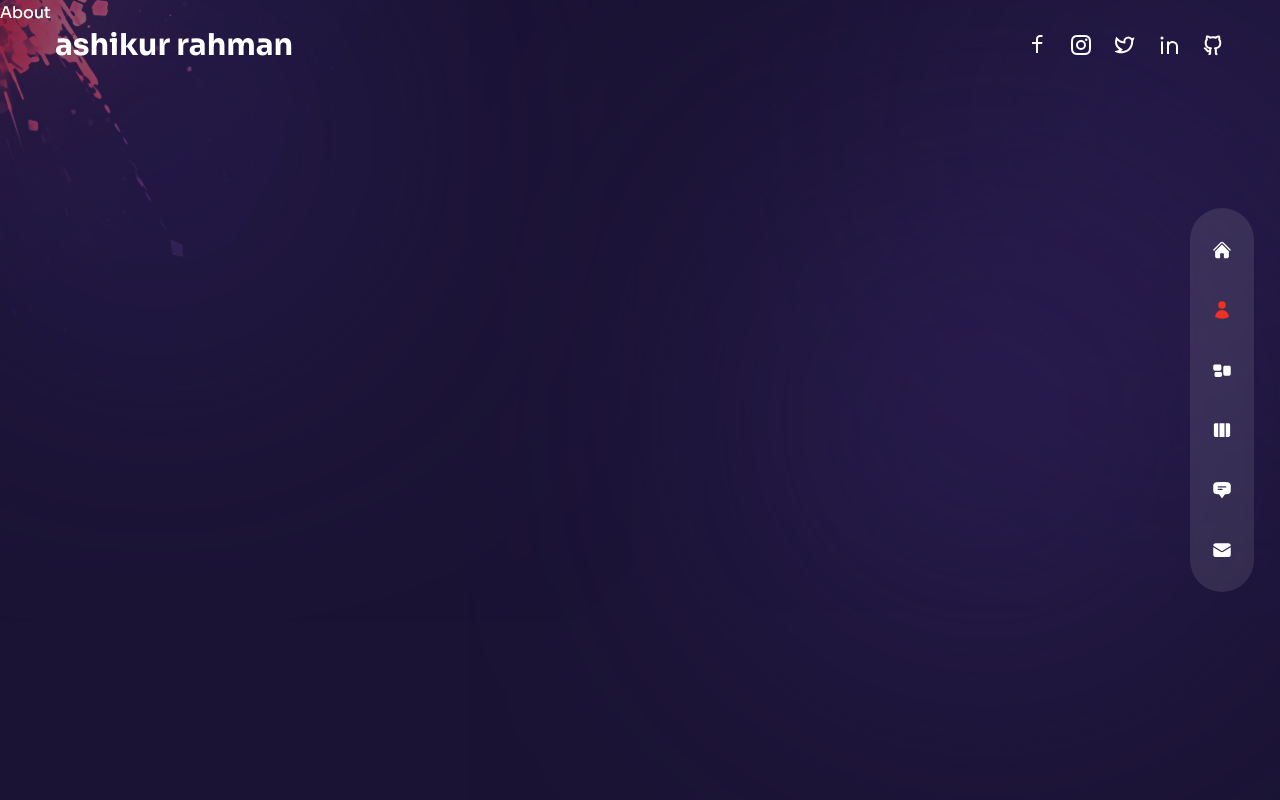
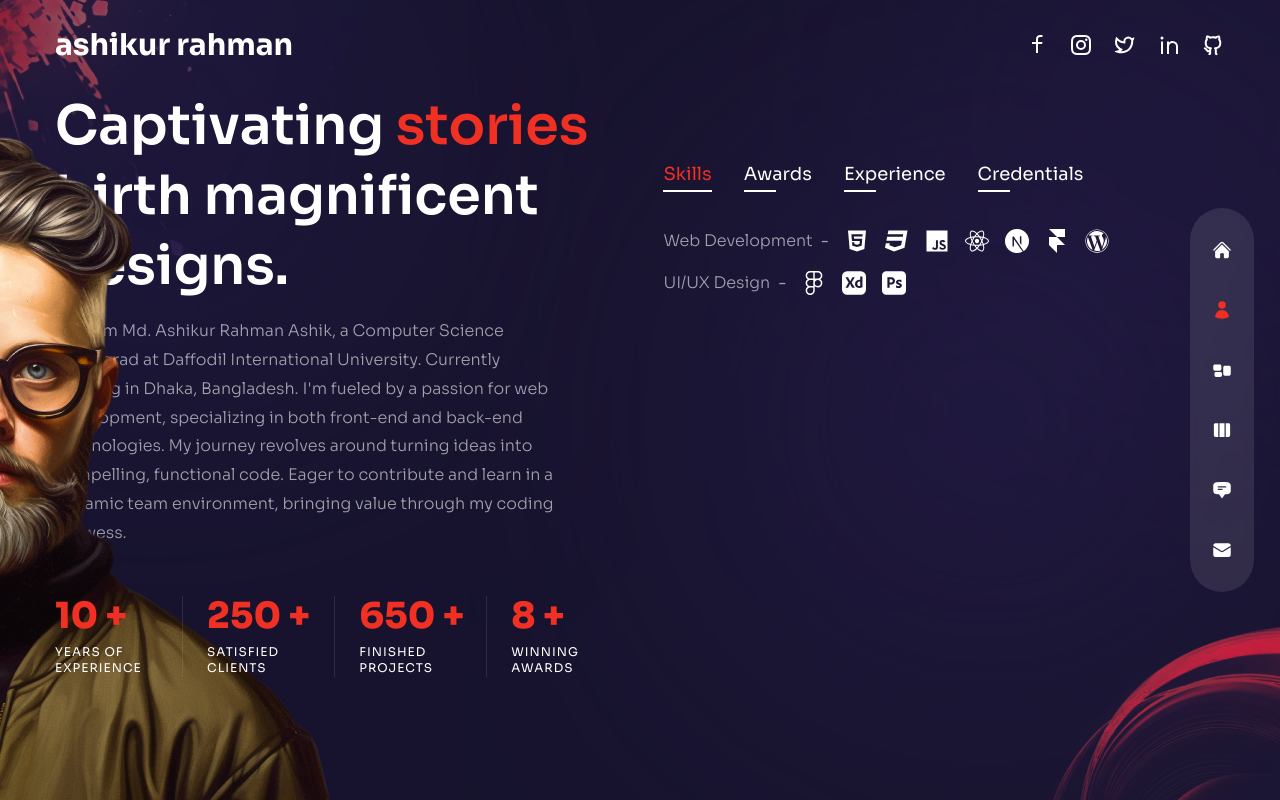
Before and after one commit to ashik-08/ashik-portfolio, a Next.js app: page /about in a window 1280 px wide. Built offline with nearby package versions, Linux system fonts and the light colour scheme.

Commit message:
added about info

```diff
--- a/components/Circles.js
+++ b/components/Circles.js
@@ -1,5 +1,17 @@
+import Image from "next/image";
+
 const Circles = () => {
-  return <div>Circles</div>;
+  return (
+    <div className="w-[200px] xl:w-[300px] absolute -right-16 -bottom-2 mix-blend-color-dodge animate-pulse duration-75 z-10">
+      <Image
+        src={"/circles.png"}
+        width={260}
+        height={200}
+        className="w-full h-full"
+        alt=""
+      />
+    </div>
+  );
 };
 
 export default Circles;
--- a/components/Header.js
+++ b/components/Header.js
@@ -8,7 +8,7 @@
       <div className="container mx-auto">
         <div className="flex flex-col lg:flex-row justify-between items-center gap-y-6 py-8">
           {/* logo */}
-          <Link href={'/'}>
+          <Link href={"/"}>
             {/* <Image src={'/logo.svg'} width={220} height={48} alt="" priority={true} /> */}
             <h3 className="text-3xl font-bold text-center">ashikur rahman</h3>
           </Link>
--- a/package.json
+++ b/package.json
@@ -13,7 +13,7 @@
     "framer-motion": "^10.12.16",
     "next": "13.4.3",
     "react": "18.2.0",
-    "react-countup": "^6.4.2",
+    "react-countup": "^6.5.0",
     "react-dom": "18.2.0",
     "react-icons": "^4.8.0",
     "react-tsparticles": "^2.9.3",
--- a/pages/about/index.js
+++ b/pages/about/index.js
@@ -1,3 +1,7 @@
+import { motion } from "framer-motion";
+import fadeIn from "../../variants";
+import { useState } from "react";
+
 // icons
 import {
   FaHtml5,
@@ -14,15 +18,17 @@
   SiAdobexd,
   SiAdobephotoshop,
 } from "react-icons/si";
-
+import Circles from "../../components/Circles";
+import Avatar from "../../components/Avatar";
+import CountUp from "react-countup";
 
 //  data
 const aboutData = [
   {
-    title: 'skills',
+    title: "skills",
     info: [
       {
-        title: 'Web Development',
+        title: "Web Development",
         icons: [
           <FaHtml5 />,
           <FaCss3 />,
@@ -34,62 +40,201 @@
         ],
       },
       {
-        title: 'UI/UX Design',
+        title: "UI/UX Design",
         icons: [<FaFigma />, <SiAdobexd />, <SiAdobephotoshop />],
       },
     ],
   },
   {
-    title: 'awards',
+    title: "awards",
     info: [
       {
-        title: 'Webby Awards - Honoree',
-        stage: '2011 - 2012',
+        title: "Webby Awards - Honoree",
+        stage: "2011 - 2012",
       },
       {
-        title: 'Adobe Design Achievement Awards - Finalist',
-        stage: '2009 - 2010',
+        title: "Adobe Design Achievement Awards - Finalist",
+        stage: "2009 - 2010",
       },
     ],
   },
   {
-    title: 'experience',
+    title: "experience",
     info: [
       {
-        title: 'UX/UI Designer - XYZ Company',
-        stage: '2012 - 2023',
+        title: "UX/UI Designer - XYZ Company",
+        stage: "2012 - 2023",
       },
       {
-        title: 'Web Developer - ABC Agency',
-        stage: '2010 - 2012',
+        title: "Web Developer - ABC Agency",
+        stage: "2010 - 2012",
       },
       {
-        title: 'Intern - DEF Corporation',
-        stage: '2008 - 2010',
+        title: "Intern - DEF Corporation",
+        stage: "2008 - 2010",
       },
     ],
   },
   {
-    title: 'credentials',
+    title: "credentials",
     info: [
       {
-        title: 'Web Development - ABC University, LA, CA',
-        stage: '2011',
+        title: "Web Development - ABC University, LA, CA",
+        stage: "2011",
       },
       {
-        title: 'Computer Science Diploma - AV Technical Institute',
-        stage: '2009',
+        title: "Computer Science Diploma - AV Technical Institute",
+        stage: "2009",
       },
       {
-        title: 'Certified Graphic Designer - ABC Institute, Los Angeles, CA',
-        stage: '2006',
+        title: "Certified Graphic Designer - ABC Institute, Los Angeles, CA",
+        stage: "2006",
       },
     ],
   },
 ];
 
 const About = () => {
-  return <div>About</div>;
+  const [index, setIndex] = useState(0);
+
+  return (
+    <div className="h-full bg-primary/30 py-32 text-center xl:text-left">
+      <Circles />
+      {/* avatar img */}
+      <motion.div
+        variants={fadeIn("right", 0.2)}
+        initial="hidden"
+        animate="show"
+        exit="hidden"
+        className="hidden xl:flex absolute bottom-0 -left-[370px]"
+      >
+        <Avatar />
+      </motion.div>
+      <div className="container mx-auto h-full flex flex-col items-center xl:flex-row gap-x-6">
+        {/* text */}
+        <div className="flex-1 flex flex-col justify-center">
+          <motion.h2
+          variants={fadeIn("right", 0.2)}
+          initial="hidden"
+          animate="show"
+          exit="hidden"
+          className="h2">
+            Captivating <span className="text-accent">stories</span> birth
+            magnificent designs.
+          </motion.h2>
+          <motion.p
+          variants={fadeIn("right", 0.4)}
+          initial="hidden"
+          animate="show"
+          exit="hidden"
+          className="max-w-[500px] mx-auto xl:mx-0 mb-6 xl:mb-12 px-2 xl:px-0">
+            Hey, I&apos;m Md. Ashikur Rahman Ashik, a Computer Science undergrad
+            at Daffodil International University. Currently residing in Dhaka,
+            Bangladesh. I&apos;m fueled by a passion for web development,
+            specializing in both front-end and back-end technologies. My journey
+            revolves around turning ideas into compelling, functional code.
+            Eager to contribute and learn in a dynamic team environment,
+            bringing value through my coding prowess.
+          </motion.p>
+          {/* counters */}
+          <motion.div
+          variants={fadeIn("right", 0.6)}
+          initial="hidden"
+          animate="show"
+          exit="hidden"
+          className="hidden md:flex md:max-w-xl xl:max-w-none mx-auto xl:mx-0 mb-8">
+            <div className="flex flex-1 xl:gap-x-6">
+              {/* experience */}
+              <div className="relative flex-1 after:w-[1px] after:h-full after:bg-white/10 after:absolute after:top-0 after:right-0">
+                <div className="text-2xl xl:text-4xl font-extrabold text-accent mb-2">
+                  <CountUp start={1} end={10} duration={5} /> +
+                </div>
+                <div className="text-xs uppercase tracking-[1px] leading-[1.4] max-w-[100px]">
+                  Years of experience
+                </div>
+              </div>
+              {/* clients */}
+              <div className="relative flex-1 after:w-[1px] after:h-full after:bg-white/10 after:absolute after:top-0 after:right-0">
+                <div className="text-2xl xl:text-4xl font-extrabold text-accent mb-2">
+                  <CountUp start={0} end={250} duration={5} /> +
+                </div>
+                <div className="text-xs uppercase tracking-[1px] leading-[1.4] max-w-[100px]">
+                  Satisfied clients
+                </div>
+              </div>
+              {/* projects */}
+              <div className="relative flex-1 after:w-[1px] after:h-full after:bg-white/10 after:absolute after:top-0 after:right-0">
+                <div className="text-2xl xl:text-4xl font-extrabold text-accent mb-2">
+                  <CountUp start={0} end={650} duration={5} /> +
+                </div>
+                <div className="text-xs uppercase tracking-[1px] leading-[1.4] max-w-[100px]">
+                  Finished projects
+                </div>
+              </div>
+              {/* awards */}
+              <div className="relative flex-1">
+                <div className="text-2xl xl:text-4xl font-extrabold text-accent mb-2">
+                  <CountUp start={0} end={8} duration={5} /> +
+                </div>
+                <div className="text-xs uppercase tracking-[1px] leading-[1.4] max-w-[100px]">
+                  Winning awards
+                </div>
+              </div>
+            </div>
+          </motion.div>
+        </div>
+        {/* info */}
+        <motion.div
+        variants={fadeIn("left", 0.4)}
+        initial="hidden"
+        animate="show"
+        exit="hidden"
+        className="flex flex-col w-full xl:max-w-[48%] h-[480px]">
+          <div className="flex gap-x-4 xl:gap-x-8 mx-auto xl:mx-0 mb-4">
+            {aboutData.map((item, itemIndex) => {
+              return (
+                <div
+                  key={itemIndex}
+                  className={`${
+                    index === itemIndex &&
+                    "text-accent after:w-[100%] after:bg-accent after:transition-all after:duration-300"
+                  } cursor-pointer capitalize xl:text-lg relative after:w-8 after:h-[2px] after:bg-white after:absolute after:-bottom-1 after:left-0`}
+                  onClick={() => setIndex(itemIndex)}
+                >
+                  {item.title}
+                </div>
+              );
+            })}
+          </div>
+          <div className="py-2 xl:py-6 flex flex-col gap-y-2 xl:gap-y-4 items-center xl:items-start">
+            {aboutData[index].info.map((item, itemIndex) => {
+              return (
+                <div
+                  key={itemIndex}
+                  className="flex-1 flex flex-col md:flex-row max-w-max gap-x-2 items-center text-white/60"
+                >
+                  {/* title */}
+                  <div className="font-light mb-2 md:mb-0">{item.title}</div>
+                  <div className="hidden md:flex">-</div>
+                  <div>{item.stage}</div>
+                  <div className="flex gap-x-4">
+                    {/* icons */}
+                  {item.icons?.map((icon, itemIndex) => {
+                    return (
+                      <div key={itemIndex} className="text-2xl text-white">
+                        {icon}
+                      </div>
+                    );
+                  })}
+                  </div>
+                </div>
+              );
+            })}
+          </div>
+        </motion.div>
+      </div>
+    </div>
+  );
 };
 
 export default About;
```
Also changed, not shown: tailwind.config.js (+17 -17 lines), 1 other file (tests, documents, lock files or other folders).
